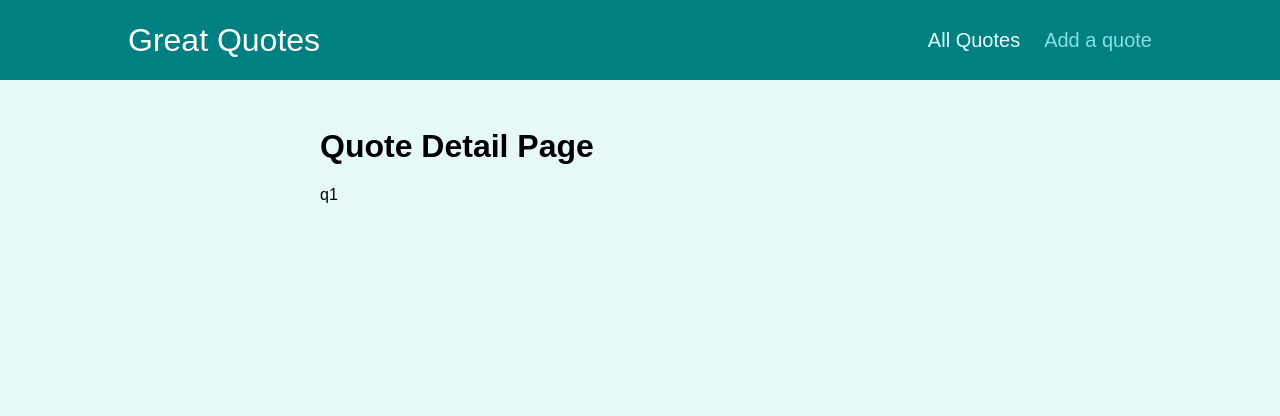
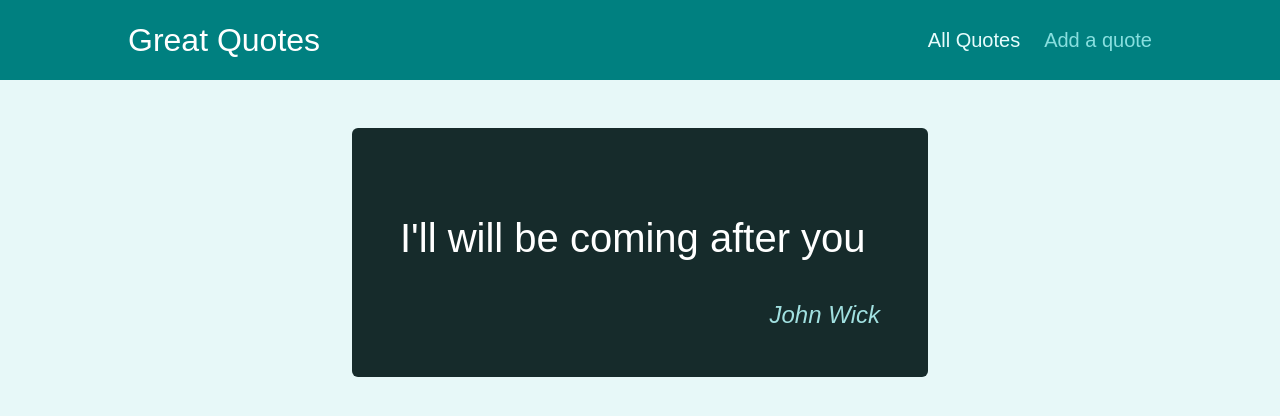
Before and after one commit to Maverick2502/react-router-2-spa, a React (Create React App) app: page /quotes/q1 in a window 1280 px wide. Shown: the top 416 px of the page. Built offline with nearby package versions, Linux system fonts and the light colour scheme.

Commit message:
Outputting Data on Details Page

```diff
--- a/src/components/UI/Card.js
+++ b/src/components/UI/Card.js
@@ -1,4 +1,4 @@
-import classes from './Card.module.css';
+import classes from "./Card.module.css";
 
 const Card = (props) => {
   return <div className={classes.card}>{props.children}</div>;
--- a/src/components/quotes/HighlightedQuote.js
+++ b/src/components/quotes/HighlightedQuote.js
@@ -1,4 +1,4 @@
-import classes from './HighlightedQuote.module.css';
+import classes from "./HighlightedQuote.module.css";
 
 const HighlightedQuote = (props) => {
   return (
--- a/src/components/quotes/QuoteItem.js
+++ b/src/components/quotes/QuoteItem.js
@@ -1,3 +1,4 @@
+import { Link } from "react-router-dom";
 import classes from "./QuoteItem.module.css";
 
 const QuoteItem = (props) => {
@@ -9,7 +10,9 @@
         </blockquote>
         <figcaption>{props.author}</figcaption>
       </figure>
-      <a className="btn">View Fullscreen</a>
+      <Link className="btn" to={`/quotes/${props.id}`}>
+        View Fullscreen
+      </Link>
     </li>
   );
 };
--- a/src/pages/AllQuotes.jsx
+++ b/src/pages/AllQuotes.jsx
@@ -1,7 +1,7 @@
 import React from "react";
 import QuoteList from "../components/quotes/QuoteList";
 
-const DUMMY_QUOTES = [
+export const DUMMY_QUOTES = [
   { id: "q1", author: "John Wick", text: "I'll will be coming after you" },
   {
     id: "q2",
--- a/src/pages/QuoteDetail.jsx
+++ b/src/pages/QuoteDetail.jsx
@@ -1,14 +1,22 @@
 import React, { Fragment } from "react";
 import { Route, useParams } from "react-router-dom";
+import { DUMMY_QUOTES } from "./AllQuotes";
 import Comments from "../components/comments/Comments";
+import HighlightedQuote from "../components/quotes/HighlightedQuote";
 
 function QuoteDetail() {
   const params = useParams();
 
+  const quote = DUMMY_QUOTES.find((quote) => quote.id === params.quoteId);
+
+  if (!quote) {
+    return <p>No quote found!</p>;
+  }
+
   return (
     <Fragment>
-      <h1>Quote Detail Page</h1>
-      <p>{params.quoteId}</p>
+      {/* <p>{params.quoteId}</p> */}
+      <HighlightedQuote text={quote.text} author={quote.author} />
       <Route path={`/quotes/${params.quoteId}/comments`}>
         <Comments />
       </Route>
```
Also changed, not shown: src/components/quotes/HighlightedQuote.module.css (line endings or trailing spaces).
